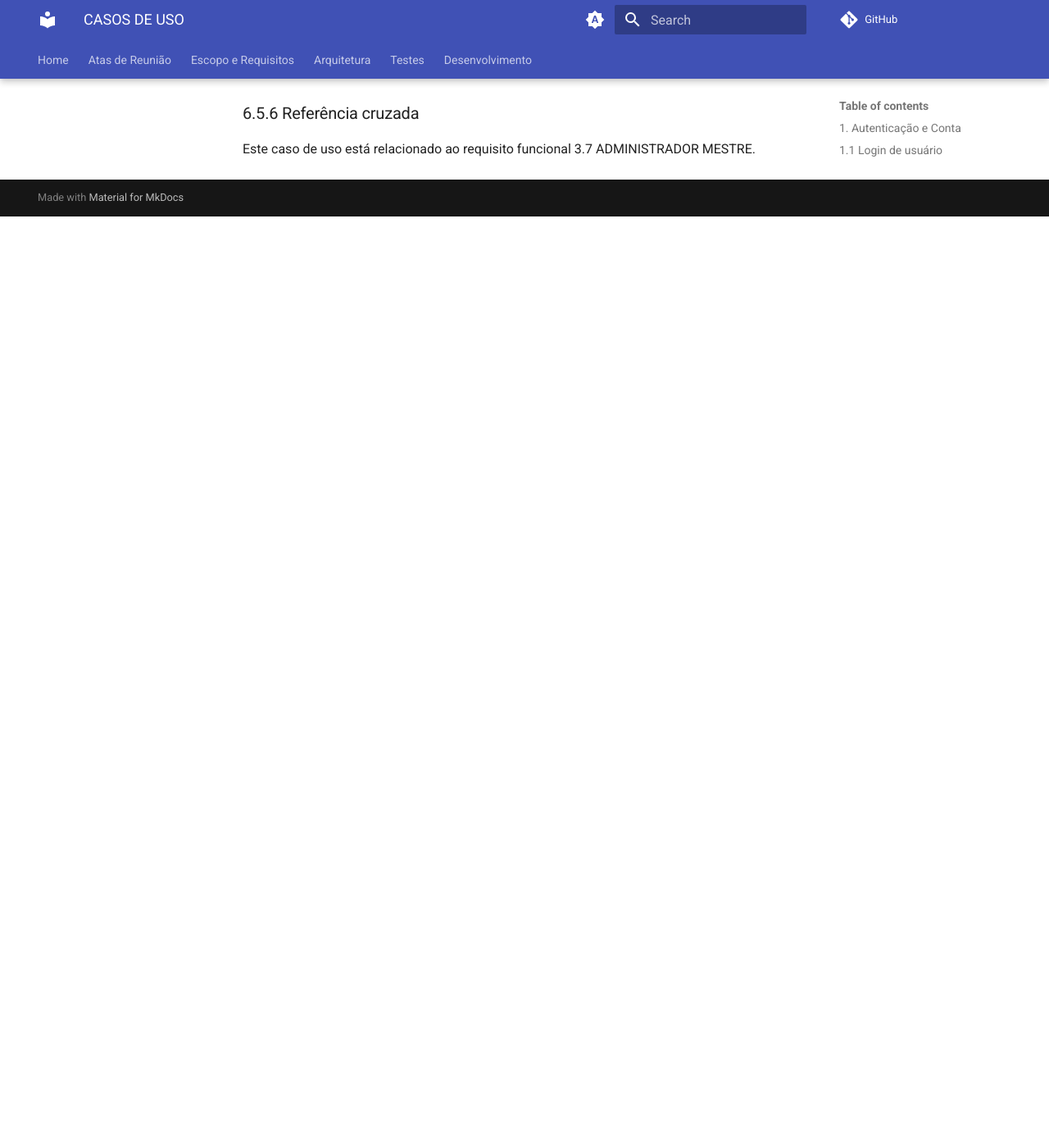
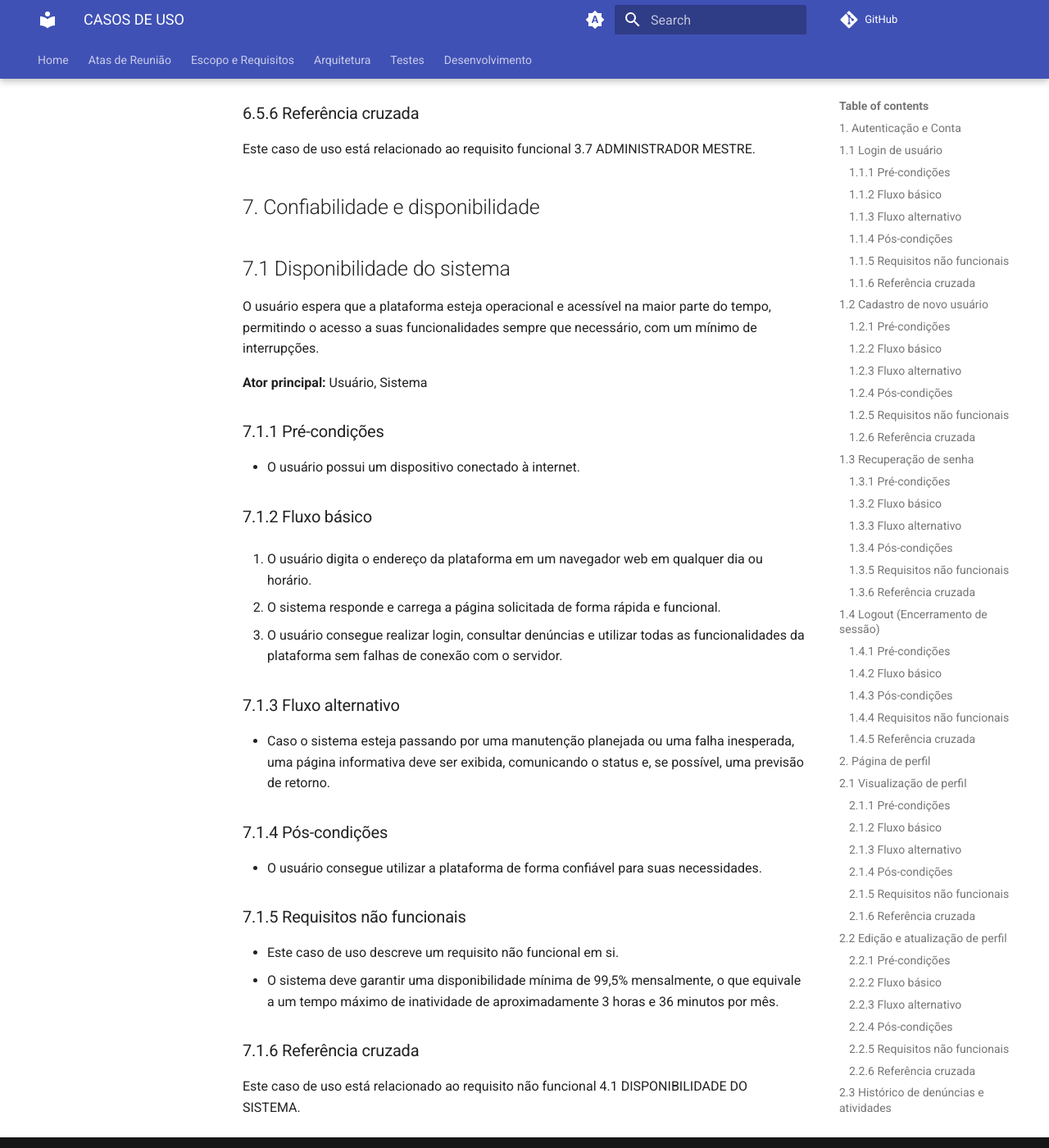
Before and after one commit to fga-eps-mds/2025.2-Valhalla-Docs, an MkDocs documentation site: the page built from docs/escopo-requisitos/Casos_de_uso.md, in a window 1280 px wide and 1400 px high, scrolled down 30753 px. Shown: the whole window at 82% size. Built offline with MkDocs 1.6.1 and Material for MkDocs 9.7.7, drawn with Linux system fonts in a browser that asks for light colours; comment, search, counter and statistics services are not loaded; before the commit the page ends 31017 px from its top, so only the background shows below that.

Commit message:
doc - adiciona 25º caso de uso

```diff
--- a/docs/escopo-requisitos/Casos_de_uso.md
+++ b/docs/escopo-requisitos/Casos_de_uso.md
@@ -807,3 +807,32 @@ Como última instância de controle, o administrador mestre possui privilégios
 
 ### 6.5.6 Referência cruzada
 Este caso de uso está relacionado ao requisito funcional 3.7 ADMINISTRADOR MESTRE.
+
+## 7. Confiabilidade e disponibilidade
+
+## 7.1 Disponibilidade do sistema
+O usuário espera que a plataforma esteja operacional e acessível na maior parte do tempo, permitindo o acesso a suas funcionalidades sempre que necessário, com um mínimo de interrupções.
+
+**Ator principal:** Usuário, Sistema
+
+### 7.1.1 Pré-condições
+- O usuário possui um dispositivo conectado à internet.
+
+### 7.1.2 Fluxo básico
+1. O usuário digita o endereço da plataforma em um navegador web em qualquer dia ou horário.
+
+2. O sistema responde e carrega a página solicitada de forma rápida e funcional.
+3. O usuário consegue realizar login, consultar denúncias e utilizar todas as funcionalidades da plataforma sem falhas de conexão com o servidor.
+
+### 7.1.3 Fluxo alternativo
+- Caso o sistema esteja passando por uma manutenção planejada ou uma falha inesperada, uma página informativa deve ser exibida, comunicando o status e, se possível, uma previsão de retorno.
+
+### 7.1.4 Pós-condições
+- O usuário consegue utilizar a plataforma de forma confiável para suas necessidades.
+
+### 7.1.5 Requisitos não funcionais
+- Este caso de uso descreve um requisito não funcional em si.
+- O sistema deve garantir uma disponibilidade mínima de 99,5% mensalmente, o que equivale a um tempo máximo de inatividade de aproximadamente 3 horas e 36 minutos por mês.
+
+### 7.1.6 Referência cruzada
+Este caso de uso está relacionado ao requisito não funcional 4.1 DISPONIBILIDADE DO SISTEMA.
```
